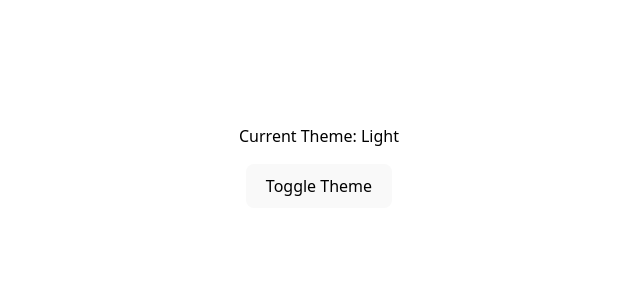
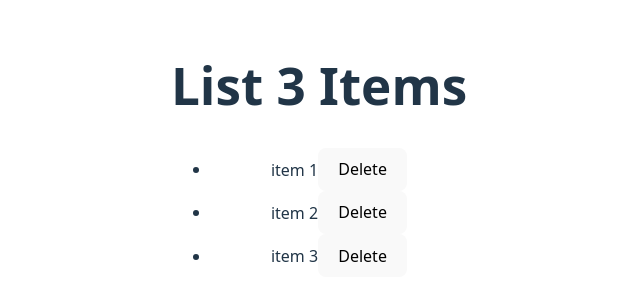
Before and after one commit to Zainab-Ayoub/React, a React (Vite) app in the folder myreact/: page / in a window 1280 px wide. Shown: the part 242-542 px from the top of the page, without its empty margins (321-961 px from the left). Built offline with nearby package versions, Linux system fonts and the light colour scheme.

Commit message:
DeleteItem

```diff
--- a/myreact/src/App.jsx
+++ b/myreact/src/App.jsx
@@ -1,11 +1,11 @@
 import './App.css'
-import GlobalData from './GlobalData'
+import DeleteItem from './DeleteItem'
 
 function App() {
   return (
     <>
       <div>
-        <GlobalData />
+        <DeleteItem />
       </div>
     </>
   )
--- a/myreact/src/DeleteItem.jsx
+++ b/myreact/src/DeleteItem.jsx
@@ -1,3 +1,31 @@
 // How can you remove an item from a list stored
 // in state when a delete button is clicked?
 import { useState } from 'react';
+
+function DeleteItem() {
+    const [items, setItems] = useState([
+        {id: 1, name: 'item 1'},
+        {id: 2, name: 'item 2'},
+        {id: 3, name: 'item 3'}
+    ]);
+
+    const deleteItem = (id) => {
+        setItems((prevItems) => prevItems.filter((item) => item.id !== id));
+    };
+
+    return (
+        <div>
+            <h1>List {items.length} Items</h1>
+            {items.length === 0 && <p>No items to display</p> }
+            <ul>
+                {items.map((item) => (
+                    <li key={item.id}>{item.name}
+                    <button onClick={() => deleteItem(item.id)}>Delete</button>
+                    </li>
+                ))}
+            </ul>
+        </div>
+    )
+}
+
+export default DeleteItem;
```
